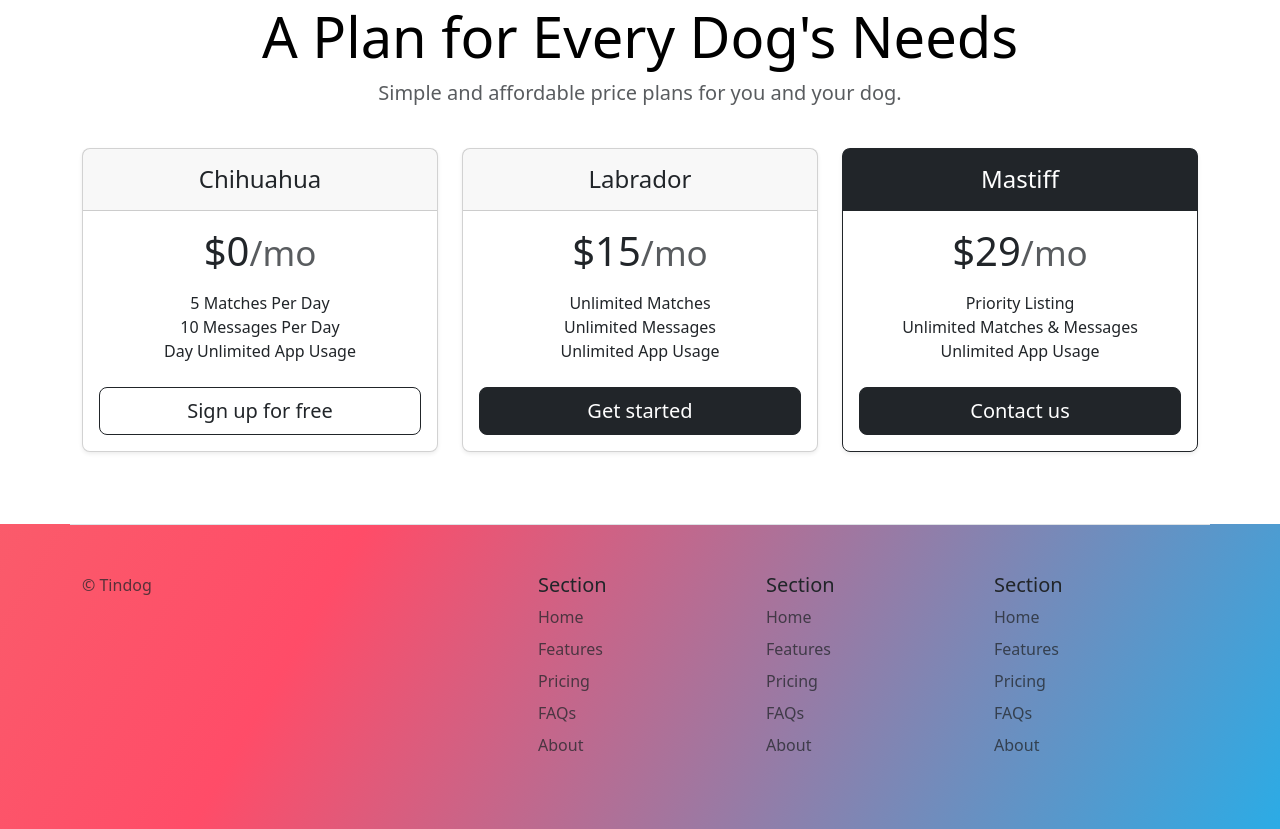
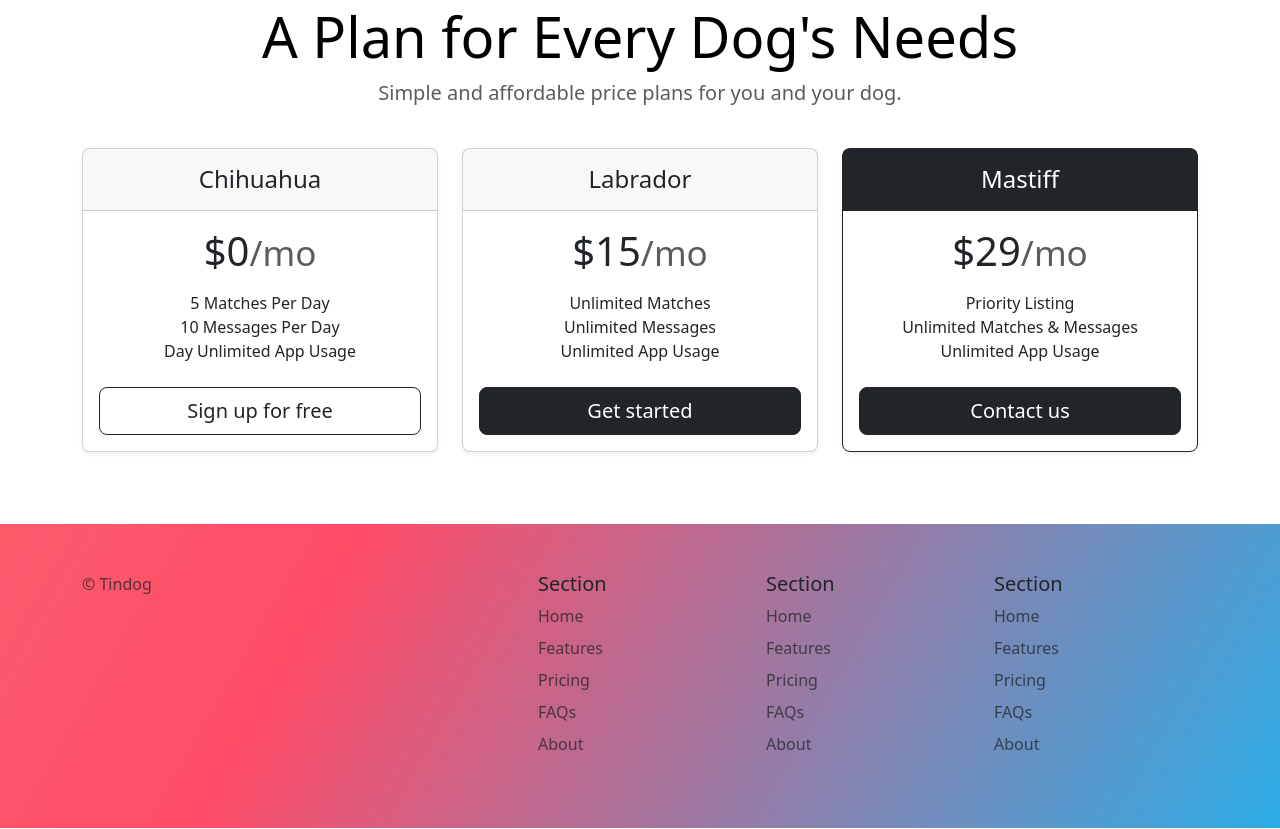
Before and after one commit to Tyrone-Cartwright/tindogg, a website: page index.html in a window 1280 px wide. Shown: the part 1607-2436 px from the top of the page. Drawn offline with nearby package versions, Linux system fonts and the light colour scheme.

Commit message:
wip: removed footer top border

```diff
--- a/index.html
+++ b/index.html
@@ -270,9 +270,7 @@
     <!-- Footer -->
     <section id="footer" class="gradient-background">
       <div class="container">
-        <footer
-          class="row row-cols-1 row-cols-sm-2 row-cols-md-5 py-5 mt-5 border-top"
-        >
+        <footer class="row row-cols-1 row-cols-sm-2 row-cols-md-5 py-5 mt-5">
           <div class="col mb-3">
             <!-- <a
               href="/"
```
